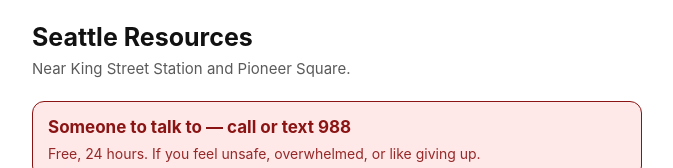
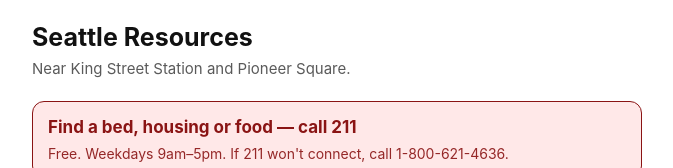
Before and after one commit to YukonCamino/matt, a plain HTML site: page index.html in a window 1280 px wide. Shown: the top 168 px of the page, without its empty margins (303-976 px from the left). Drawn offline with nearby package versions, Linux system fonts and the light colour scheme.

Commit message:
Replace 988 card with 211 for housing and food
Co-Authored-By: Claude Opus 5.5 <noreply@anthropic.com>

```diff
--- a/index.html
+++ b/index.html
@@ -116,8 +116,8 @@
     <p class="sub">Near King Street Station and Pioneer Square.</p>
   </header>
 
-  <a class="crisis" href="tel:988">Someone to talk to — call or text 988
-    <span>Free, 24 hours. If you feel unsafe, overwhelmed, or like giving up.</span></a>
+  <a class="crisis" href="tel:211">Find a bed, housing or food — call 211
+    <span>Free. Weekdays 9am–5pm. If 211 won't connect, call 1-800-621-4636.</span></a>
   <a class="crisis" href="tel:+12064613222">King County Crisis Line — 206-461-3222
     <span>24 hours. Can send someone to you in person.</span></a>
 
```
